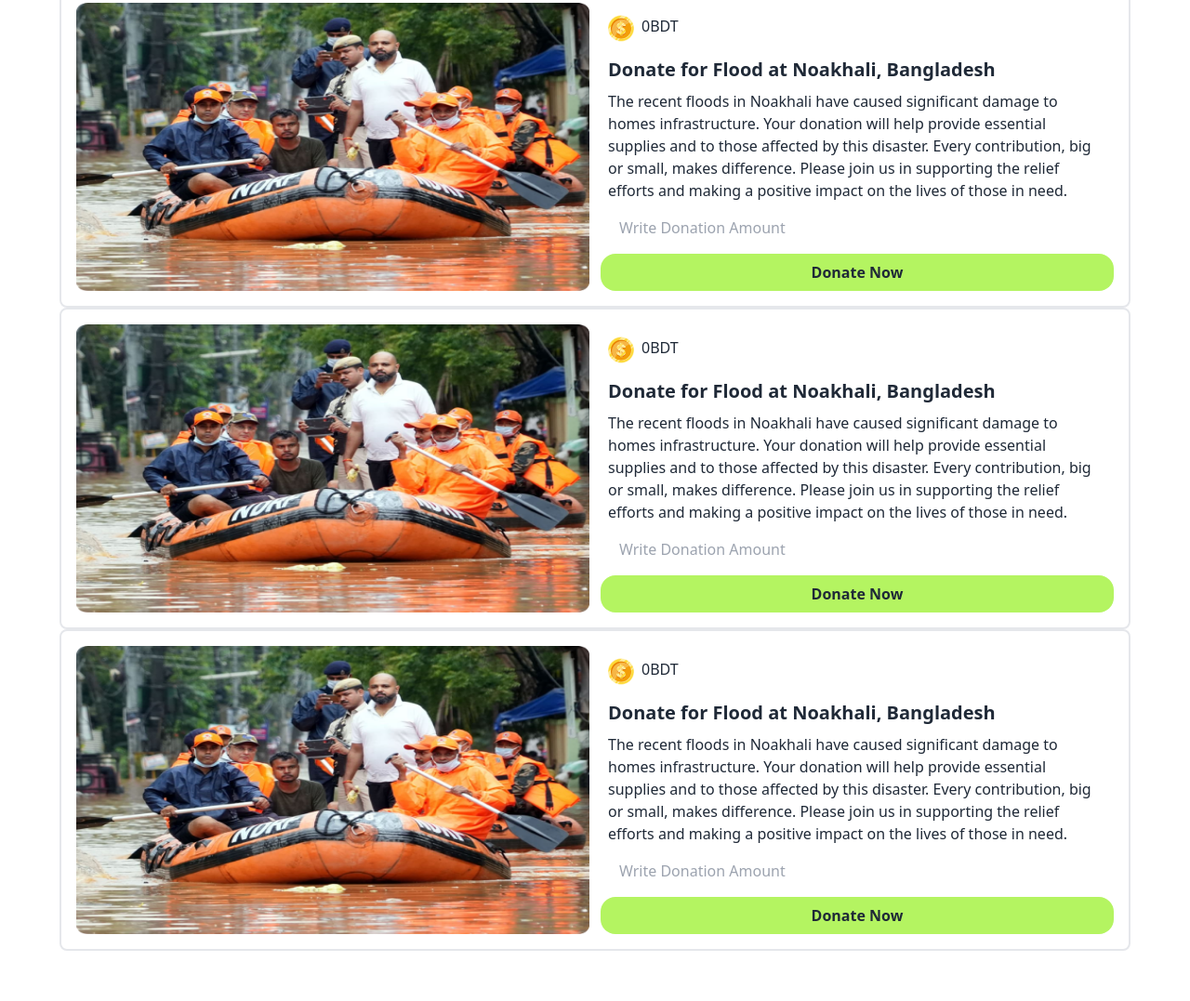
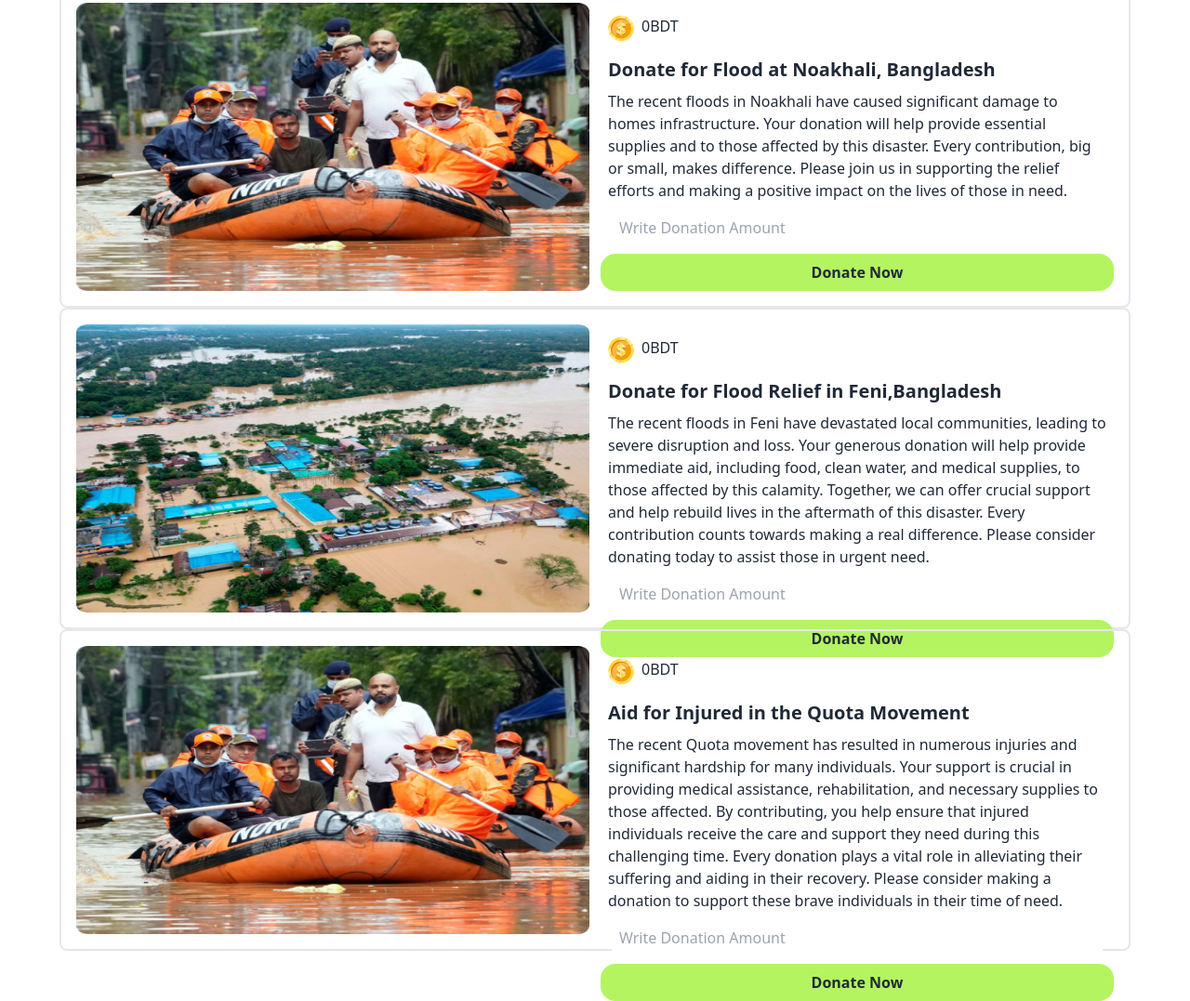
Before and after one commit to akjewel47/Donation-website-assignment5, a plain HTML site: page index.html in a window 1280 px wide. Shown: the part 188-1265 px from the top of the page at 93% size. Before the commit the page ends 1211 px from the top, so only its background shows below. Drawn offline with nearby package versions, Linux system fonts and the light colour scheme; a web font is replaced by a local one.

Commit message:
added the my donation math and style part also

```diff
--- a/index.html
+++ b/index.html
@@ -82,11 +82,7 @@
               </div>
             </div>
             <button
-              id="donation-btn"
-              class="donate-btn w-full p-2 rounded-2xl text-center font-bold bg-[#B4F461]"
-            >
-              Donate Now
-            </button>
+              id="donation-btn"class="donate-btn w-full p-2 rounded-2xl text-center font-bold bg-[#B4F461]">Donate Now</button>
           </div>
         </div>
       </section>
@@ -94,7 +90,7 @@
       <section id="donation-section" class="border-2 rounded-lg card">
         <div class="flex items-center gap-3 p-4">
           <div class="flex-1 flex justify-center items-center">
-            <img class="w-[100%] h-[310px]" src="assets/noakhali.png" alt="" />
+            <img class="w-[100%] h-[310px]" src="assets/feni.png" alt="" />
           </div>
           <div class="flex-1 h-[300px]">
             <div class="flex gap-2 p-2">
@@ -105,17 +101,8 @@
               </div>
             </div>
             <div>
-              <h1 class="text-xl font-bold p-2 donation-name">
-                Donate for Flood at Noakhali, Bangladesh
-              </h1>
-              <p class="px-2">
-                The recent floods in Noakhali have caused significant damage to
-                homes infrastructure. Your donation will help provide essential
-                supplies and to those affected by this disaster. Every
-                contribution, big or small, makes difference. Please join us in
-                supporting the relief efforts and making a positive impact on
-                the lives of those in need.
-              </p>
+              <h1 class="text-xl font-bold p-2 donation-name">Donate for Flood Relief in Feni,Bangladesh</h1>
+              <p class="px-2">The recent floods in Feni have devastated local communities, leading to severe disruption and loss. Your generous donation will help provide immediate aid, including food, clean water, and medical supplies, to those affected by this calamity. Together, we can offer crucial support and help rebuild lives in the aftermath of this disaster. Every contribution counts towards making a real difference. Please consider donating today to assist those in urgent need.</p>
               <div class="w-full px-3 py-2">
                 <input
                   class="w-full px-2 py-2 rounded-lg donation-input"
@@ -148,17 +135,8 @@
               </div>
             </div>
             <div>
-              <h1 class="text-xl font-bold p-2 donation-name">
-                Donate for Flood at Noakhali, Bangladesh
-              </h1>
-              <p class="px-2">
-                The recent floods in Noakhali have caused significant damage to
-                homes infrastructure. Your donation will help provide essential
-                supplies and to those affected by this disaster. Every
-                contribution, big or small, makes difference. Please join us in
-                supporting the relief efforts and making a positive impact on
-                the lives of those in need.
-              </p>
+              <h1 class="text-xl font-bold p-2 donation-name">Aid for Injured in the Quota Movement</h1>
+              <p class="px-2">The recent Quota movement has resulted in numerous injuries and significant hardship for many individuals. Your support is crucial in providing medical assistance, rehabilitation, and necessary supplies to those affected. By contributing, you help ensure that injured individuals receive the care and support they need during this challenging time. Every donation plays a vital role in alleviating their suffering and aiding in their recovery. Please consider making a donation to support these brave individuals in their time of need.</p>
               <div class="w-full px-3 py-2">
                 <input
                   class="w-full px-2 py-2 rounded-lg donation-input"
@@ -169,10 +147,7 @@
             </div>
             <button
               id="donation-btn"
-              class="donate-btn w-full p-2 rounded-2xl text-center font-bold bg-[#B4F461]"
-            >
-              Donate Now
-            </button>
+              class="donate-btn w-full p-2 rounded-2xl text-center font-bold bg-[#B4F461]">Donate Now</button>
           </div>
         </div>
       </section>
--- a/js/app.js
+++ b/js/app.js
@@ -5,18 +5,11 @@ const historySection = document.getElementById("history-section");
 const historyList = document.getElementById("history-list");
 const donationBtn = document.getElementById("donation-btn");
 const historyBtn = document.getElementById("history-btn");
-// const modal = document.getElementById('modal');
-// const closeModal = document.getElementById('close-modal');
-const blogSection = document.getElementById('blog-section');
-const blogBtn = document.getElementById('blog-btn')
-
-// blogBtn.addEventListener("click", () => toggleSections(true));
-
+const blogSection = document.getElementById("blog-section");
+const blogBtn = document.getElementById("blog-btn");
 let balance = parseInt(balanceEl.textContent);
 
-
-
-// Toggle sections
+// Toggle sections history and donation part
 function toggleSections(showDonation) {
   donationSection.style.display = showDonation ? "block" : "none";
   historySection.style.display = showDonation ? "none" : "block";
@@ -24,11 +17,7 @@ function toggleSections(showDonation) {
   donationBtn.classList.toggle("active", showDonation);
   historyBtn.classList.toggle("active", !showDonation);
   blogBtn.classList.toggle("active", !showDonation);
-  // blogBtn.classList.toggle("active", showDonation);
 }
-
-
-
 // Handle donations
 document.querySelectorAll(".donate-btn").forEach((btn) => {
   btn.addEventListener("click", (e) => {
@@ -55,16 +44,13 @@ document.querySelectorAll(".donate-btn").forEach((btn) => {
     // Add to history
     const donationName = card.querySelector(".donation-name").textContent;
     const dateTime = new Date().toLocaleString();
-    // historyList.innerHTML += `<li class='flex'>${dateTime}: Donated ${donationAmount} coins to ${donationName}</li>`;
     historyList.innerHTML += `<div class="border-2 border-e-gray-700 p-5 w-[90%] mx-auto rounded-lg mt-3">
         <h1 class="text-2xl font-bold">${donationAmount} Taka is ${donationName}</h1>
         <p>
           Date : ${dateTime} GMT +0600 (Bangladesh Standard Time)
         </p>
       </div>`;
-
-    // Show modal
-    // modal.classList.add('active');
+    // clear the donation input
     donationInput.value = "";
   });
 });
@@ -73,4 +59,3 @@ document.querySelectorAll(".donate-btn").forEach((btn) => {
 donationBtn.addEventListener("click", () => toggleSections(true));
 historyBtn.addEventListener("click", () => toggleSections(false));
 blogBtn.addEventListener("click", () => toggleSections(false));
-// closeModal.addEventListener('click', () => modal.classList.remove('active'));
```
